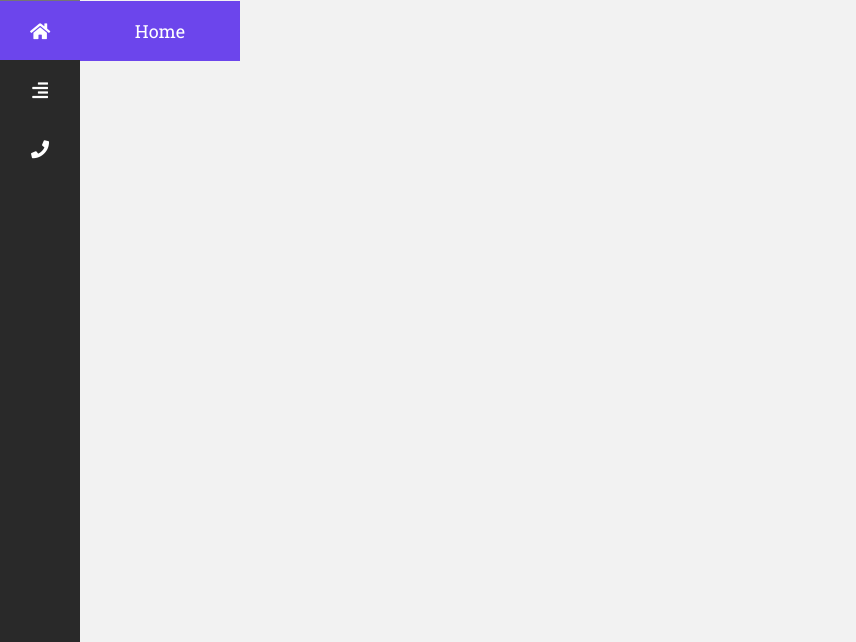
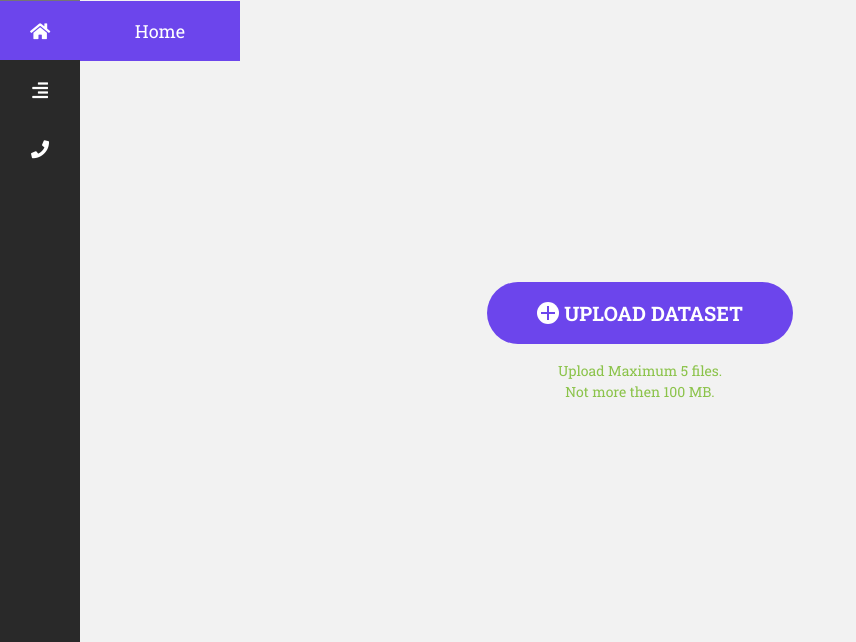
Before and after one commit to rakiiibul/automated-dashboard-creating_llm, a Flask app: page / in a window 1280 px wide. Shown: the top 642 px of the page, without its empty margins (0-856 px from the left). Run offline with Flask 3, Linux system fonts and the light colour scheme; some libraries are stand-ins or nearby versions.

Commit message:
Added upload button to add dataset
The upload button can take 5 files at a single time
The size of the file can reach up to 100 MB

```diff
--- /dev/null
+++ b/static/script.js
@@ -0,0 +1,115 @@
+
+
+// console.log(maxDataSize);
+
+var fi;
+
+
+var fiLength;
+
+var maxDataSize ;
+
+var maxFileLimit;
+
+
+let newElUl = document.createElement('ul');
+newElUl.classList.add('file-list');
+window.onload = () => {
+    fi = document.getElementById('selectFile');
+fiLength = fi.files.length;
+maxDataSize= fi.getAttribute('max-data-size');
+maxFileLimit = fi.getAttribute('max-file');
+   let getIdName = fi.getAttribute('id');
+   let getValueTxt = fi.getAttribute('value');
+   let newElLabel = document.createElement('label');
+   newElLabel.classList.add(getIdName);
+   newElLabel.setAttribute('for', getIdName);
+   let createIcon = document.createElement('span');
+   createIcon.classList.add('icon');
+   newElLabel.appendChild(createIcon);
+   newElLabel.innerHTML += getValueTxt;
+   fi.before(newElLabel);
+
+   let newEl = document.createElement('p');
+   newEl.classList.add('txtMsg');
+
+   let txt = '';
+
+   if (fiLength == 0) {
+      fi.after(newEl);
+      if (maxFileLimit > 0 && maxDataSize > 0) {
+         txt += `Upload Maximum ${maxFileLimit} files.<br> Not more then ${formatBytes(maxDataSize *20 *1024 * 1024)}.`;
+      } else if (maxFileLimit == true | maxFileLimit > 0 && maxDataSize == null | maxDataSize <= 0) {
+         txt += `Upload Maximum ${maxFileLimit} files.`;
+      } else if (maxFileLimit == null | maxFileLimit <= 0 && maxDataSize == true | maxDataSize > 0) {
+         txt += `Upload less then ${formatBytes(maxDataSize * 20 * 1024 * 1024)}.`;
+      } else {
+         txt += `Upload Multiple file.`;
+      }
+      newEl.innerHTML = txt;
+   }
+   fi.onchange = () => {
+
+    let fileSize = maxDataSize;
+    fileSize *= 20 *1024 * 1024;
+    fileSize = Number(fileSize);
+    let txtMsg = document.querySelector('.txtMsg');
+    let ulList = '';
+
+    if (fi.files.length > 0) {
+       txtMsg.after(newElUl);
+       let ListRender = document.querySelector('.file-list');
+
+       if (maxDataSize > 0 && maxFileLimit > 0) {
+          console.log('All file ok');
+          for (i = 0; i <= fi.files.length - 1; i++) {
+             if (fi.files.item(i).size <= fileSize == true && fi.files.length <= maxFileLimit == true) {
+                ulList += `<li><span>${fi.files.item(i).name}</span> <span>${formatBytes(fi.files.item(i).size)}</span></li>`;
+             } else if (fi.files.item(i).size <= fileSize == false && fi.files.length <= maxFileLimit == true) {
+                txtMsg.innerHTML = `<span class="clr-red">Please do not Upload more then ${formatBytes(maxDataSize *20 * 1024 * 1024)}`;
+             } else if (fi.files.item(i).size <= fileSize == true && fi.files.length <= maxFileLimit == false) {
+                txtMsg.innerHTML = `<span class="clr-red">Please do not Upload more then ${maxFileLimit} files</span>`;
+             } else {
+                txtMsg.innerHTML = `<span class="clr-red">Please do not Upload more then ${formatBytes(maxDataSize * 20 *  1024 * 1024)}</span>`;
+             }
+          }
+       } else if (maxDataSize == null | maxDataSize <= 0 && maxFileLimit == true | maxFileLimit > 0) {
+          if (fi.files.length > maxFileLimit) {
+             txtMsg.innerHTML = `<span class="clr-red">Please do not Upload more then ${maxFileLimit}</span>`;
+          } else {
+             for (let i = 0; i <= fi.files.length - 1; i++) {
+                ulList += `<li><span>${fi.files.item(i).name}</span> <span>${formatBytes(fi.files.item(i).size)}</span></li>`;
+             }
+             txtMsg.innerHTML = `<span>Total File Uploaded ${fi.files.length} Files</span>`;
+          }
+       } else if (maxDataSize == true | maxDataSize > 0 && maxFileLimit == null | maxFileLimit <= 0) {
+          for (i = 0; i <= fi.files.length - 1; i++) {
+             if (fi.files.item(i).size <= fileSize) {
+                ulList += `<li><span>${fi.files.item(i).name}</span> <span>${formatBytes(fi.files.item(i).size)}</span></li>`;
+             } else {
+                txtMsg.innerHTML = `<span class="clr-red">Please do not Upload more then ${fileSize / 1024}mb</span>`;
+             }
+          }
+       } else {
+          for (let i = 0; i <= fi.files.length - 1; i++) {
+             ulList += `<li><span>${fi.files.item(i).name}</span> <span>${formatBytes(fi.files.item(i).size)}</span></li>`;
+          }
+          txtMsg.innerHTML = `<span>Total File Uploaded ${fi.files.length} Files</span>`;
+       }
+       ListRender.innerHTML = ulList;
+    }
+
+ }
+}
+
+//max file and size validation
+
+
+formatBytes = (bytes, decimals = 2) => {
+   if (bytes === 0) return '0 Bytes';
+   const k = 1024;
+   const dm = decimals < 0 ? 0 : decimals;
+   const sizes = ['Bytes', 'KB', 'MB', 'GB', 'TB', 'PB', 'EB', 'ZB', 'YB'];
+   const i = Math.floor(Math.log(bytes) / Math.log(k));
+   return parseFloat((bytes / Math.pow(k, i)).toFixed(dm)) + ' ' + sizes[i];
+}
--- a/static/styles/style.css
+++ b/static/styles/style.css
@@ -65,3 +65,102 @@ body,
 .nav li:hover i {
   background: #6c45ec;
 }
+
+ .file-selection {
+  height: 50vh;
+  text-align: center;
+  padding-top: 22%;
+  font-family: "Roboto Slab", serif;
+  font-size: 28px;
+}
+
+ ul, ol, li{
+     padding: 0;
+     margin: 0;
+     list-style: none;
+ }
+
+ .custom-file{
+     text-align: center;
+ }
+
+ .custom-file .txtMsg{
+     font-size: 14px;
+     font-weight: 500;
+     text-align: center;
+     color: #8bc34a;
+     margin: 8px 0px 0px;
+ }
+
+ .custom-file #selectFile{
+     display: none;
+ }
+ .custom-file .selectFile{
+     display: inline-flex;
+     align-items: center;
+     font-size: 20px;
+     font-weight: 600;
+     color: #fff;
+     background: #6c45ec;
+     padding: 16px 50px 16px;
+     border-radius: 100px;
+     cursor: pointer;
+     text-transform: uppercase;
+
+ }
+ .custom-file .selectFile .icon{
+     display: inline-block;
+     width: 22px;
+     height: 22px;
+     background: #fff;
+     margin-right: 5px;
+     border-radius: 100%;
+     position: relative;
+     transition: all 0.3s ease-in-out;
+ }
+
+ .custom-file .selectFile:hover .icon{
+     transform: rotate(180deg);
+ }
+
+ .custom-file .selectFile .icon::after,
+ .custom-file .selectFile .icon::before{
+     content: "";
+     position: absolute;
+     top: 1px;
+     right: 1px;
+     left: 1px;
+     bottom: 1px;
+     margin: auto;
+     background: #6c45ec;
+ }
+ .custom-file .selectFile .icon::after{
+     width: calc(100% - 8px);
+     height: 2px;
+ }
+ .custom-file .selectFile .icon::before{
+     height: calc(100% - 8px);
+     width: 2px;
+ }
+ .clr-red{
+     display: inline-block;
+     color: red;
+ }
+
+ .custom-file ul.file-list{
+     margin-top: 10px;
+     max-width: 60%;
+     padding: 8px;
+     margin-left: auto;
+     margin-right: auto;
+     border-radius: 8px;
+     background: rgba(255, 255, 255, .9);
+ }
+
+ .custom-file ul.file-list li{
+     font-size: 14px;
+     font-weight: 500;
+     padding: 5px;
+     display: flex;
+     justify-content: space-between;
+ }
--- a/templates/index.html
+++ b/templates/index.html
@@ -22,7 +22,11 @@
         </li>
       </ul>
 
-
+      <div class="file-selection">
+      <div class="custom-file">
+        <input type="file" id="selectFile" multiple value="Upload DataSet" max-file="5" max-data-size="5">
+    </div>
+      </div>
 
 
 </body>
```
